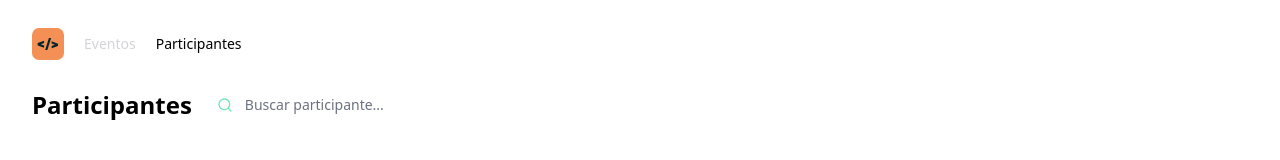
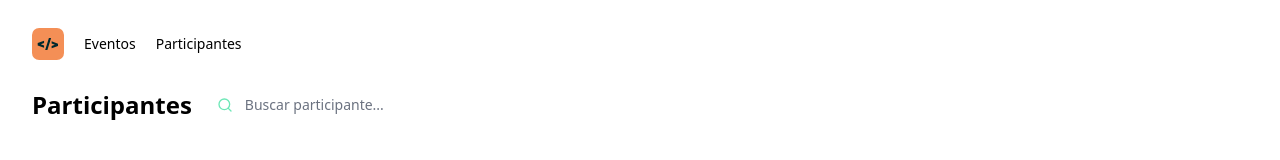
Before and after one commit to Gisellebm/NLW-pass-in-web, a React app: page / in a window 1280 px wide. Shown: the top 160 px of the page. Built offline with nearby package versions, Linux system fonts and the light colour scheme; the HTML template or start-up script is replaced by a standard one.

Commit message:
criado componente nav-link

```diff
--- a/src/components/header.tsx
+++ b/src/components/header.tsx
@@ -1,4 +1,5 @@
 import nlwUniteIcon from '../assets/nlw-unite-icon.svg'
+import { NavLink } from './nav-link'
 
 export function Header() {
     return (
@@ -6,8 +7,8 @@
             <img src={nlwUniteIcon} alt="NLW Unite" />
 
             <nav className='flex items-center gap-5'>
-                <a href="#" className='font-medium text-sm text-zinc-300'>Eventos</a>
-                <a href="#" className='font-medium text-sm'>Participantes</a>
+                <NavLink href='/eventos'>Eventos</NavLink>
+                <NavLink href='/participantes'>Participantes</NavLink>
             </nav>
         </div>
     )
--- /dev/null
+++ b/src/components/nav-link.tsx
@@ -0,0 +1,16 @@
+import { ComponentProps } from "react"
+
+interface NavLinkProps extends ComponentProps<'a'> {
+    children: string
+}
+
+export function NavLink(props: NavLinkProps) {
+    return (
+        <a
+            {...props}
+            className="font-medium text-sm"
+        >
+            {props.children}
+        </a>
+    )
+}
```
